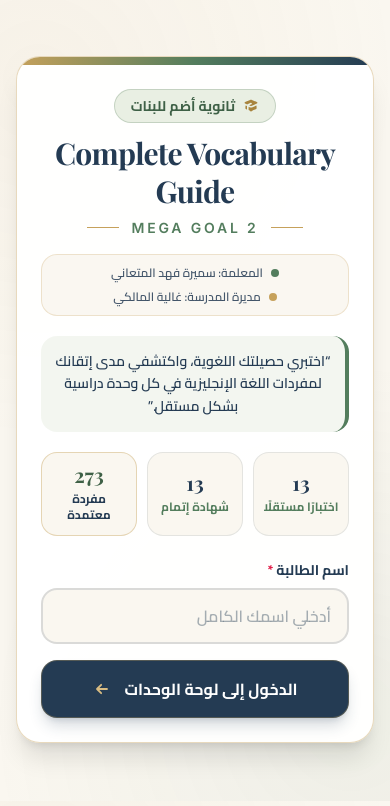
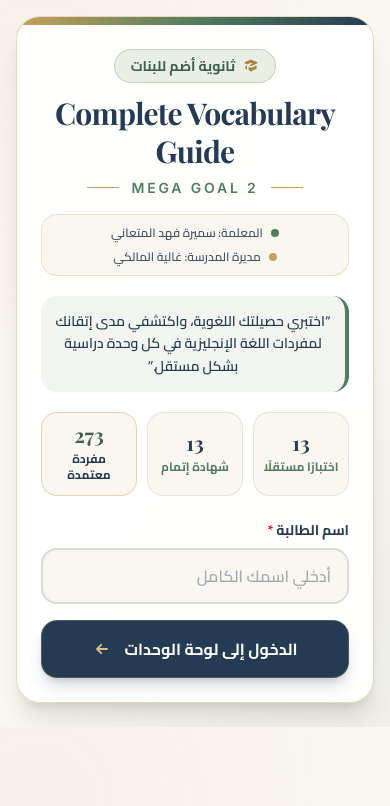
Before and after one commit to smartclick1/Teachers, a plain HTML site: page ms-samera-almutani/diagnostic/index.html in a window 390 px wide. Drawn offline with nearby package versions, Linux system fonts and the light colour scheme; a web font is replaced by a local one.

Commit message:
Update index.html

```diff
--- a/ms-samera-almutani/diagnostic/index.html
+++ b/ms-samera-almutani/diagnostic/index.html
@@ -92,16 +92,16 @@
       width: 100%;
       max-width: 100%;
       display: flex;
-      flex-direction: column;
-      align-items: stretch;
-      justify-content: flex-start;
-      padding-bottom: calc(clamp(24px, 4vh, 40px) + env(safe-area-inset-bottom, 0px));
-    }
-
-    /* Single shared layout wrapper for all screens driven by Visual Viewport offset */
+    /* Single shared layout wrapper for all screens with compact 16px mobile top padding */
     .shared-screen-layout {
       width: 100%;
-      padding-top: var(--vv-top-offset, max(env(safe-area-inset-top, 0px), 24px));
+      padding-top: max(env(safe-area-inset-top, 0px), 16px);
+    }
+
+    @media (min-width: 640px) {
+      .shared-screen-layout {
+        padding-top: max(env(safe-area-inset-top, 0px), 24px);
+      }
     }
 
     /* Prevent iOS Safari input focus zoom (>= 16px) */
@@ -3365,28 +3365,10 @@
     }
 
     function syncVisualViewportOffset() {
-      const rootEl = document.documentElement;
-      if (!rootEl) return;
-
-      const vv = window.visualViewport;
-      const vvOffsetTop = vv && typeof vv.offsetTop === 'number' && vv.offsetTop > 0 ? vv.offsetTop : 0;
-      const isEmbedded = window.self !== window.top;
-      const isTouchMobile =
-        (window.matchMedia && window.matchMedia('(pointer: coarse)').matches) ||
-        window.innerWidth < 768;
-
-      // Account for Safari top address bar & Google Sites top chrome dynamically
-      const baseClearance = isTouchMobile ? (isEmbedded ? 64 : 56) : 28;
-      const computedTop = Math.round(vvOffsetTop + baseClearance);
-
-      rootEl.style.setProperty(
-        '--vv-top-offset',
-        `max(env(safe-area-inset-top, 0px), ${computedTop}px)`
-      );
+      // No-op: compact top spacing is handled cleanly via CSS .shared-screen-layout
     }
 
     function alignContentBelowToolbar() {
-      syncVisualViewportOffset();
       if ('scrollRestoration' in history) {
         try {
           history.scrollRestoration = 'manual';
@@ -3399,27 +3381,13 @@
         } catch (e) {}
         if (document.documentElement) document.documentElement.scrollTop = 0;
         if (document.body) document.body.scrollTop = 0;
-
-        const anchor = document.getElementById('viewport-content-anchor');
-        if (anchor) {
-          const rect = anchor.getBoundingClientRect();
-          const vvTop = window.visualViewport ? window.visualViewport.offsetTop : 0;
-          if (rect.top < vvTop) {
-            window.scrollBy(0, rect.top - vvTop - 8);
-          }
-        }
       };
 
       performAlign();
       requestAnimationFrame(performAlign);
     }
 
-    if (window.visualViewport) {
-      window.visualViewport.addEventListener('resize', syncVisualViewportOffset);
-      window.visualViewport.addEventListener('scroll', syncVisualViewportOffset);
-    }
     window.addEventListener('pageshow', () => {
-      syncVisualViewportOffset();
       alignContentBelowToolbar();
     });
 
```
